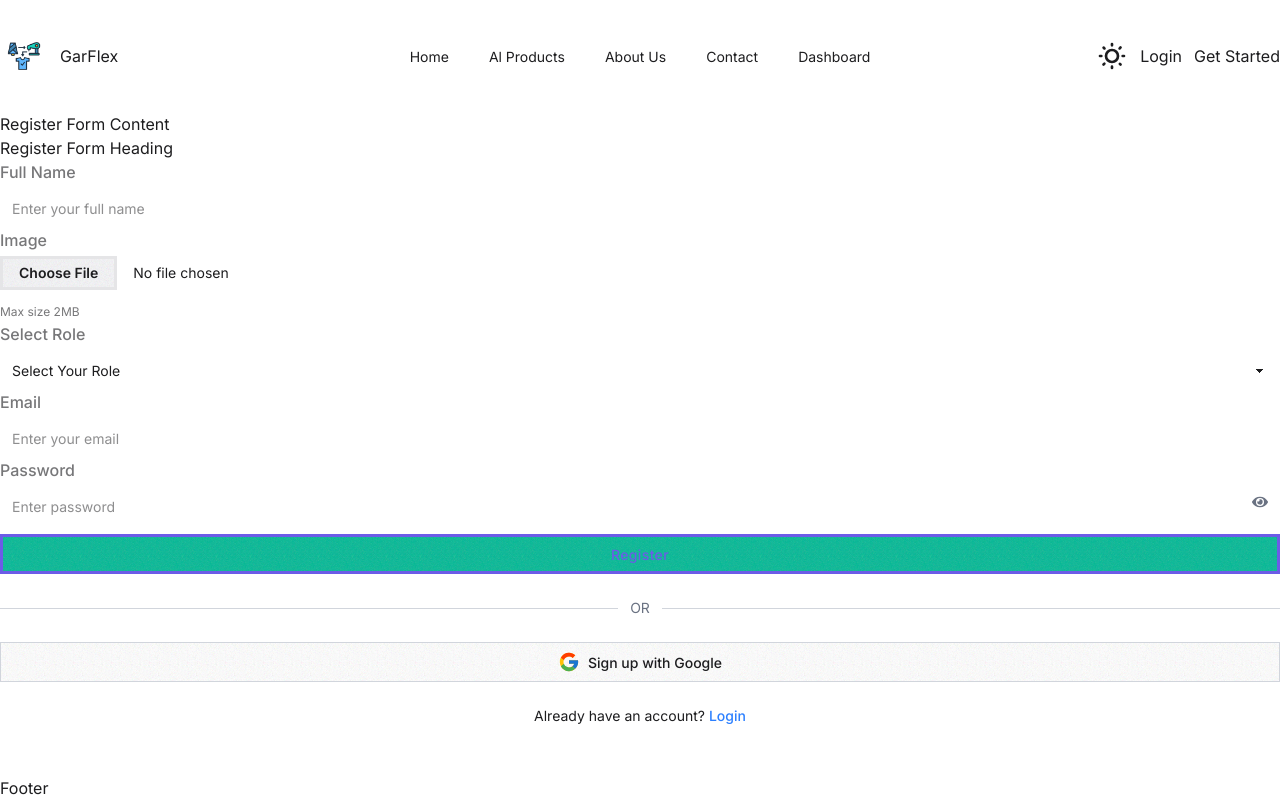
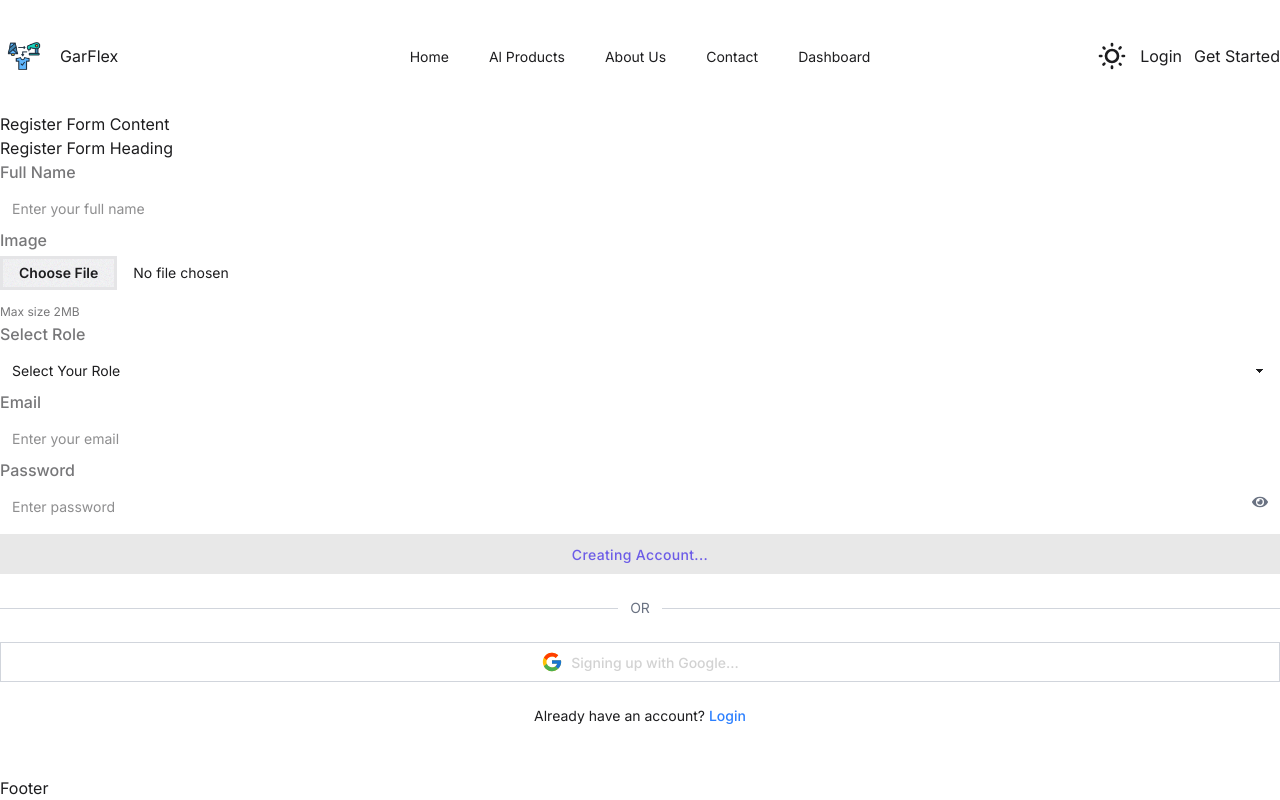
Before and after one commit to aamamunszone/garflex-client, a React (Vite) app: page /auth/register in a window 1280 px wide. Both pictures are taken after a click on the button "Sign up with Google". Built offline with nearby package versions, Linux system fonts and the light colour scheme; no server answers.

Commit message:
feat(auth): add Google Sign-In registration - Users can now sign up with Google account - Firebase authentication integrated for Google OAuth - User info saved in MongoDB with role and status - Added toast notifications for success and error handling

```diff
--- a/src/pages/Auth/Register/Register.jsx
+++ b/src/pages/Auth/Register/Register.jsx
@@ -10,7 +10,7 @@ import useAxiosSecure from '../../../hooks/useAxiosSecure';
 import { firebaseErrorMessage } from '../../../utils/firebaseErrors';
 
 const Register = () => {
-  const { createUser, updateUserProfile } = useAuth();
+  const { createUser, updateUserProfile, googleSignIn } = useAuth();
 
   const navigate = useNavigate();
   const location = useLocation();
@@ -68,7 +68,50 @@ const Register = () => {
         email: userEmail,
         photoURL: imageURL,
         role: userRole,
-        status: 'pending',
+        status: 'Pending',
+        createdAt: new Date().toISOString(),
+      };
+
+      const response = await axiosSecure.post('/users', userInfo);
+      // console.log('After user saved in database:', response);
+      if (response.data.success) {
+        toast.success(
+          `Congratulations ${
+            user?.displayName || 'User'
+          }. 🎉 Registration successful!`
+        );
+
+        navigate(location.state?.from?.pathname || '/', { replace: true });
+      }
+    } catch (error) {
+      const errorMessage = firebaseErrorMessage(error.code);
+      console.error(error.message);
+      // console.log(errorMessage);
+      toast.error(errorMessage);
+    } finally {
+      setIsSubmitting(false);
+    }
+  };
+
+  const handleGoogleSignIn = async () => {
+    setIsSubmitting(true);
+
+    try {
+      const userCredential = await googleSignIn();
+      const user = userCredential.user;
+      // console.log(user);
+
+      const userName = user.displayName;
+      const userEmail = user.email;
+      const imageURL = user.photoURL;
+
+      // Create User in the Database
+      const userInfo = {
+        name: userName,
+        email: userEmail,
+        photoURL: imageURL,
+        role: 'Buyer',
+        status: 'Pending',
         createdAt: new Date().toISOString(),
       };
 
@@ -281,10 +324,16 @@ const Register = () => {
         {/* Google Register Button */}
         <button
           type="submit"
+          onClick={handleGoogleSignIn}
+          disabled={isSubmitting}
           className="btn w-full bg-white border border-gray-300 hover:bg-gray-100 flex items-center gap-2"
         >
           <FcGoogle size={22} />
-          <span className="font-medium">Sign up with Google</span>
+          {isSubmitting ? (
+            <span className="font-medium">Signing up with Google...</span>
+          ) : (
+            <span className="font-medium">Sign up with Google</span>
+          )}
         </button>
 
         {/* Already have account */}
```
